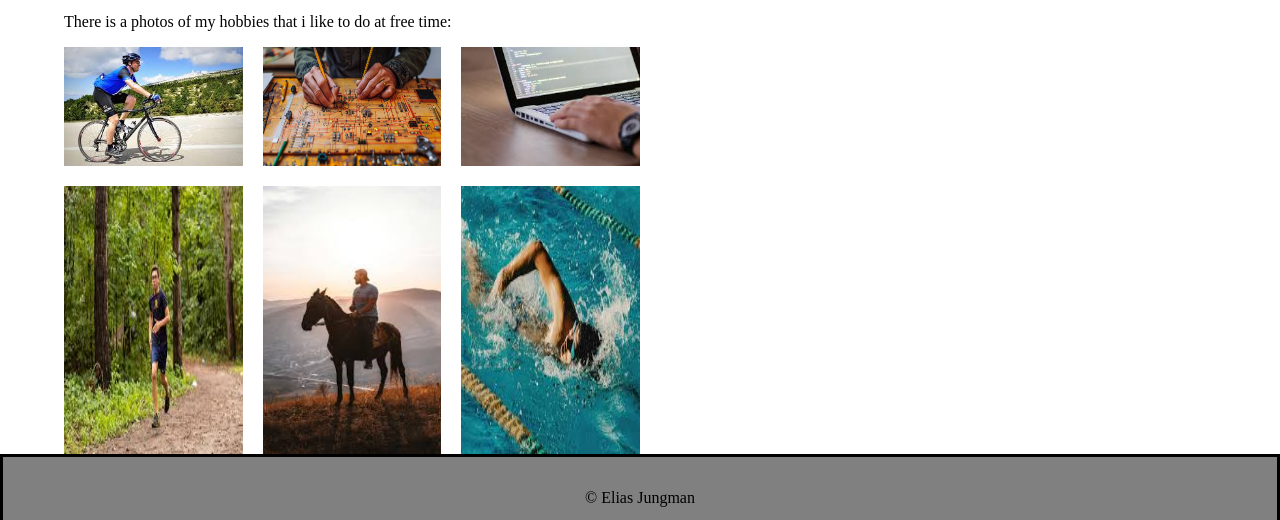
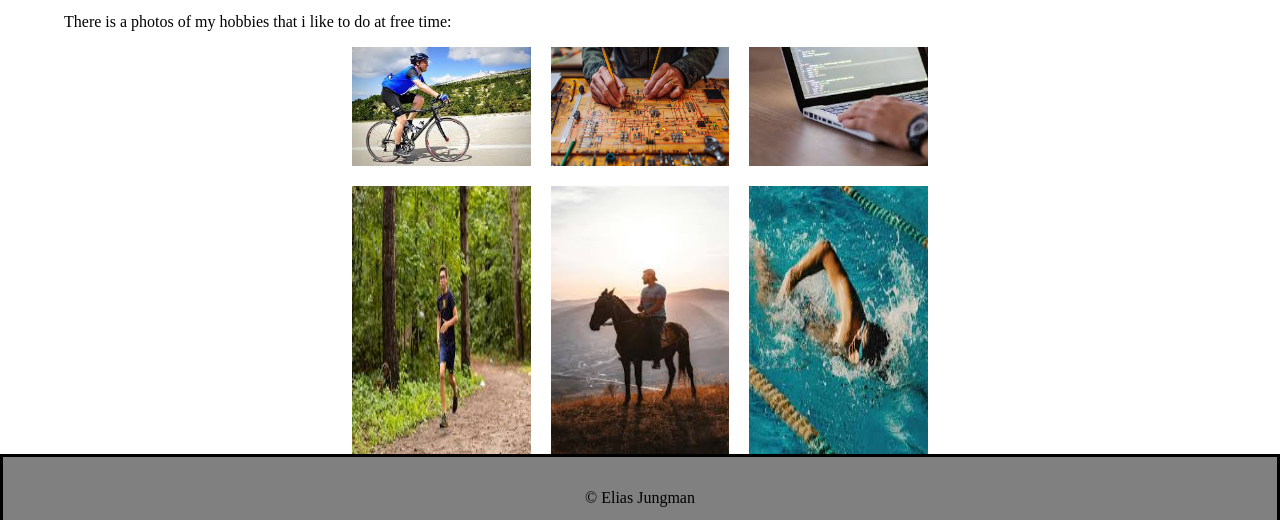
Before and after one commit to eliasjungman/module6, a plain HTML site: page index.html in a window 1280 px wide. Shown: the part 171-691 px from the top of the page. Drawn offline with Linux system fonts and the light colour scheme.

Commit message:
add relative position

```diff
--- a/styles.css
+++ b/styles.css
@@ -78,6 +78,11 @@ footer .flex-container {
 @media screen and (min-width: 1000px) {
     .grid-container {
         display: grid;
+
+        /* "center" photos */
+        position: relative;
+        left: 25%;
+
         grid-template-areas:
         'grid-photo  grid-photo2 grid-photo3'
         'grid-photo4 grid-photo5 grid-photo6'
```
